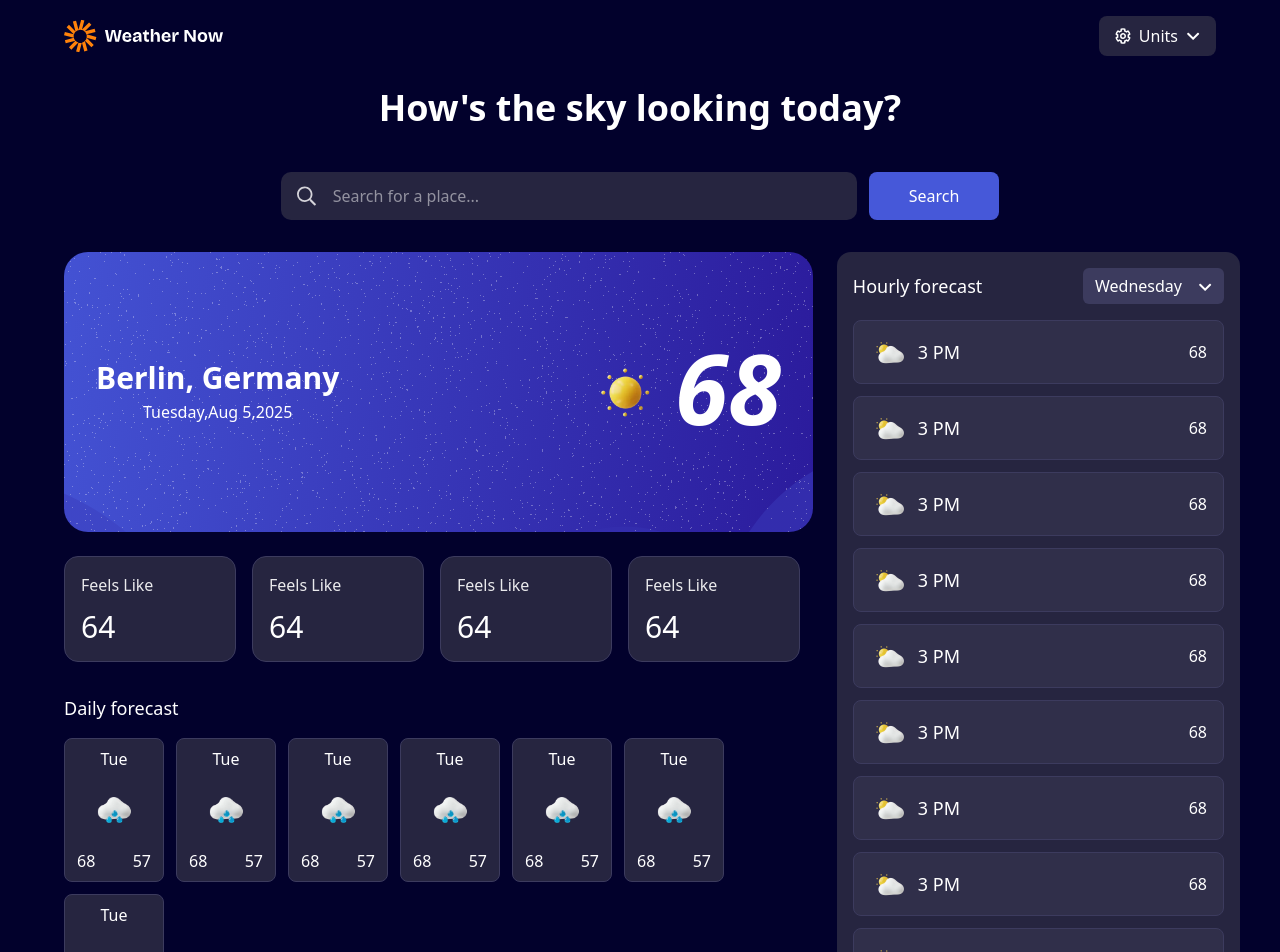
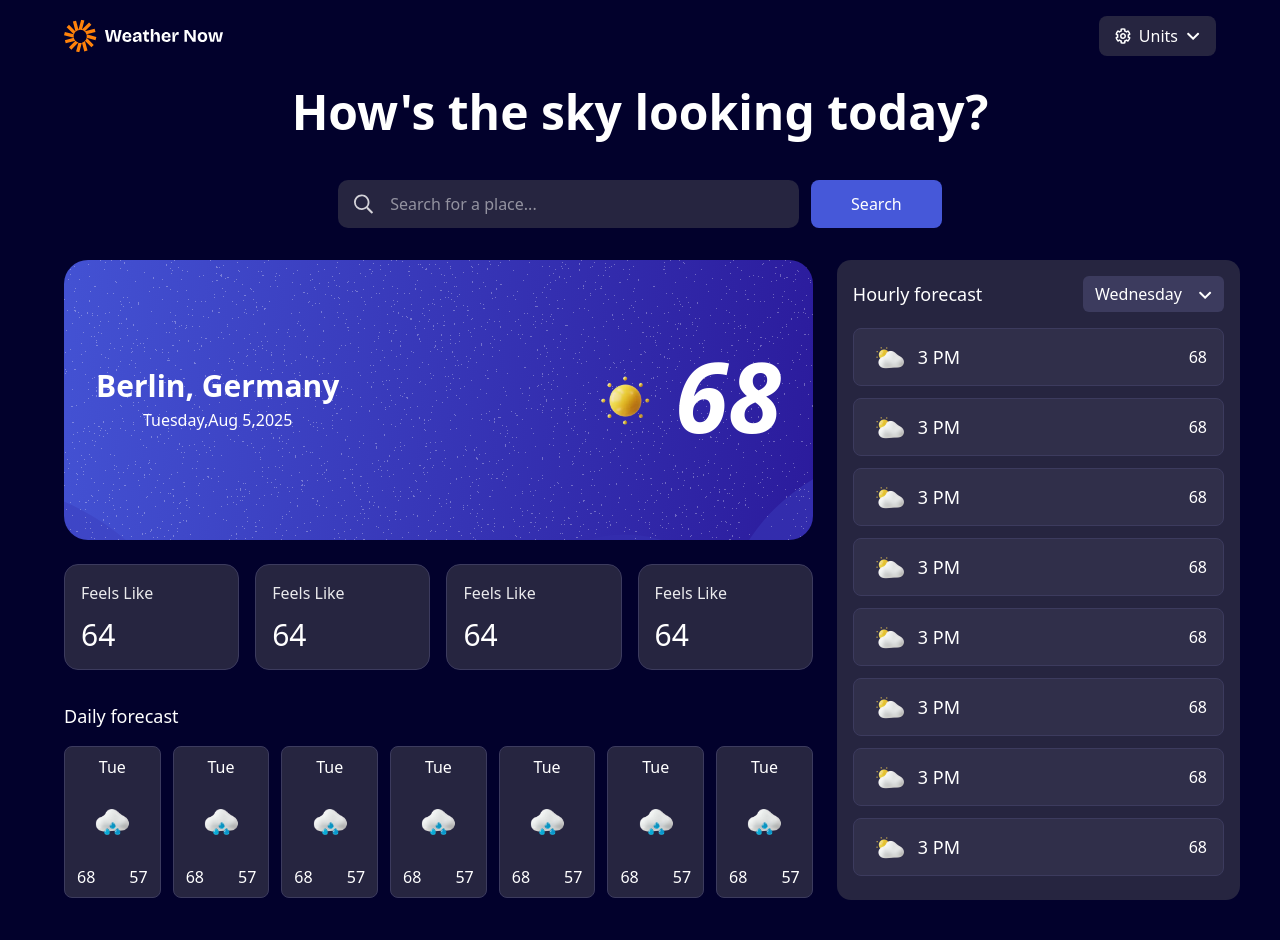
Before and after one commit to libin-codes/weather-app, a React (Vite) app: page / in a window 1280 px wide. Shown: the top 952 px of the page. Built offline with nearby package versions, Linux system fonts and the light colour scheme.

Commit message:
made all the card ui more responsive by changing it to grid

```diff
--- a/package.json
+++ b/package.json
@@ -19,6 +19,7 @@
     "react": "^19.1.1",
     "react-dom": "^19.1.1",
     "tailwind-merge": "^3.3.1",
+    "tailwind-scrollbar": "^4.0.2",
     "tailwindcss": "^4.1.14"
   },
   "devDependencies": {
--- a/src/App.tsx
+++ b/src/App.tsx
@@ -9,10 +9,10 @@ function App() {
   return (
     <div className="flex flex-col  bg-[#02012C] px-[5vw] py-4 pb-10">
       <AppHeader/>
-      <h1 className="text-center w-full text-white text-4xl my-8 font-bold">How's the sky looking today?</h1>
+      <h1 className="text-center w-full text-white text-5xl my-8 font-bold">How's the sky looking today?</h1>
 
       <SearchContainer/>
-      <div className="grid lg:grid-cols-[65%_35%] grid-rows-1 gap-6 mt-8">
+      <div className="grid lg:grid-cols-[65%_35%]  gap-6 mt-8">
         <div>
           <WeatherInfoCard />
           <WeatherDetailList/>
--- a/src/components/DailyWeatherCard.tsx
+++ b/src/components/DailyWeatherCard.tsx
@@ -2,7 +2,7 @@ import RainyIcon from "../assets/images/icon-rain.webp"
 
 export default function DailyWeatherCard() {
   return (
-    <div className="flex flex-col items-center text-white bg-[#262540] min-w-25 md:max-w-25 md:flex-1 h-36 rounded-md px-3 py-2 border-[#3C3B5E] border-1">
+    <div className="flex flex-col items-center text-white bg-[#262540] h-38 rounded-md px-3 py-2 border-[#3C3B5E] border-1">
       <h2>Tue</h2>
       <img src={RainyIcon} alt="" className="w-13 h-13 my-auto" />
       <div className="flex justify-between w-full">
--- a/src/components/DailyWeatherLsit.tsx
+++ b/src/components/DailyWeatherLsit.tsx
@@ -2,7 +2,7 @@ import DailyWeatherCard from "./DailyWeatherCard";
 
 export default function DailyWeatherList() {
   return (
-    <div className="flex flex-row flex-wrap gap-3 ">
+    <div className="grid grid-cols-[repeat(auto-fit,_minmax(95px,_1fr))] auto-rows-auto gap-3 ">
       <DailyWeatherCard />
       <DailyWeatherCard />
       <DailyWeatherCard />
--- a/src/components/HourlyForecastContainer.tsx
+++ b/src/components/HourlyForecastContainer.tsx
@@ -3,7 +3,7 @@ import HourlyWeatherList from "./HourlyWeatherList"
 
 export default function HourlyForecastContainer(){
     return (
-        <div className="flex flex-col bg-[#262540] h-full rounded-xl p-4">
+        <div className="flex flex-col bg-[#262540] lg:h-160  h-full  rounded-xl p-4">
             <div className="flex justify-between items-center w-full h-fit mb-4">
                 <h1 className="text-white text-lg font-medium">Hourly forecast</h1>
                 <button className="flex gap-4 justify-between items-center px-3 py-1.5 rounded-sm bg-[#3C3B5E] cursor-pointer">
--- a/src/components/HourlyWeatherCard.tsx
+++ b/src/components/HourlyWeatherCard.tsx
@@ -2,7 +2,7 @@ import partlyCloudyIcon from "../assets/images/icon-partly-cloudy.webp"
 
 export default function HourlyWeatherCard() {
   return (
-    <div className="flex h-16 w-full justify-between items-center text-white bg-[#302F4A] rounded-md px-4 border-[#3C3B5E] border-1">
+    <div className="flex h-16 w-full justify-between items-center text-white bg-[#302F4A] rounded-md px-4 py-2 border-[#3C3B5E] border-1">
       <div className="flex w-fit items-center gap-2">
         <img src={partlyCloudyIcon} className="w-10 h-10" alt="" />
         <p className="text-lg">3 PM</p>
--- a/src/components/HourlyWeatherList.tsx
+++ b/src/components/HourlyWeatherList.tsx
@@ -2,7 +2,10 @@ import HourlyWeatherCard from "./HourlyWeatherCard";
 
 export default function HourlyWeatherList() {
   return (
-    <div className="flex flex-col gap-3 w-full overflow-y-auto  relative">
+    <div style={{
+      scrollbarColor:"grey transparent",
+      scrollbarWidth:"thin",
+    }} className="flex flex-col gap-3 w-full overflow-y-auto">
       <HourlyWeatherCard />
       <HourlyWeatherCard />
       <HourlyWeatherCard />
--- a/src/components/SearchContainer.tsx
+++ b/src/components/SearchContainer.tsx
@@ -3,7 +3,7 @@ import searchIcon from "../assets/images/icon-search.svg"
 export default function SearchContainer() {
   return (
     <div className="flex flex-col gap-3 md:flex-row mt-3 justify-center">
-      <div className="flex justify-center items-center bg-[#262540] py-3 px-4 rounded-lg gap-4 md:w-full lg:w-[50%] " >
+      <div className="flex justify-center items-center bg-[#262540] py-3 px-4 rounded-lg gap-4 md:w-full lg:w-[40%] " >
         <img src={searchIcon} alt="" className="w-5 h-5 "  />
         <input type="text" placeholder="Search for a place..." className="outline-0 w-full text-white " />
       </div>
--- a/src/components/WeatherDetailCard.tsx
+++ b/src/components/WeatherDetailCard.tsx
@@ -2,7 +2,7 @@
 
 export default function WeatherDetailCard() {
   return (
-    <div className="flex flex-col gap-3 bg-[#262540] p-4 rounded-xl w-40 md:max-w-43 md:flex-1 border-1 border-[#3C3B5E]">
+    <div className="flex flex-col gap-3 bg-[#262540] p-4 rounded-xl  border-1 border-[#3C3B5E]">
       <h1 className=" opacity-90 font-light">Feels Like</h1>
       <p className="text-3xl font-light">64</p>
     </div>
--- a/src/components/WeatherDetailList.tsx
+++ b/src/components/WeatherDetailList.tsx
@@ -3,7 +3,7 @@ import WeatherDetailCard from "./WeatherDetailCard";
 
 export default function WeatherDetailList() {
   return (
-    <div className="flex w-full flex-wrap text-white gap-4 mt-6" >
+    <div className="grid grid-cols-[repeat(auto-fit,_minmax(120px,_1fr))] auto-rows-auto text-white gap-4 mt-6 w-full" >
       <WeatherDetailCard />
       <WeatherDetailCard />
       <WeatherDetailCard />
--- a/vite.config.ts
+++ b/vite.config.ts
@@ -2,7 +2,6 @@ import path from "path"
 import tailwindcss from "@tailwindcss/vite"
 import react from "@vitejs/plugin-react"
 import { defineConfig } from "vite"
-
 // https://vite.dev/config/
 export default defineConfig({
   plugins: [react(), tailwindcss()],
```
Also changed, not shown: src/index.css (line endings or trailing spaces), 1 other file (tests, documents, lock files or other folders).
